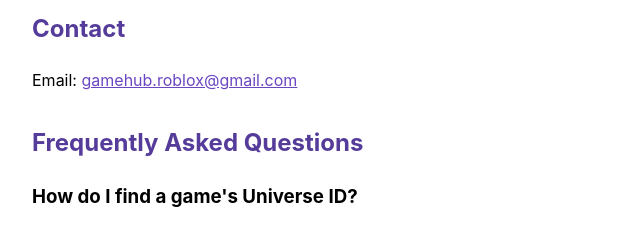
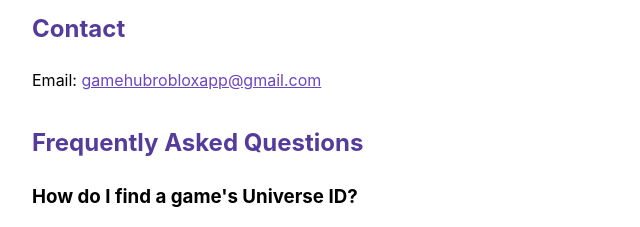
Before and after one commit to filipemerli/gamehub-privacy-policy, a plain HTML site: page support.html in a window 1280 px wide. Shown: the part 163-390 px from the top of the page, 308-948 px from the left. Drawn offline with Linux system fonts and the light colour scheme.

Commit message:
support email fix

```diff
--- a/support.html
+++ b/support.html
@@ -19,7 +19,7 @@
     <h1>GameHub for Roblox - Support</h1>
 
     <h2>Contact</h2>
-    <p>Email: <a href="mailto:gamehub.roblox@gmail.com">gamehub.roblox@gmail.com</a></p>
+    <p>Email: <a href="mailto:gamehubrobloxapp@gmail.com">gamehubrobloxapp@gmail.com</a></p>
 
     <h2>Frequently Asked Questions</h2>
 
```
